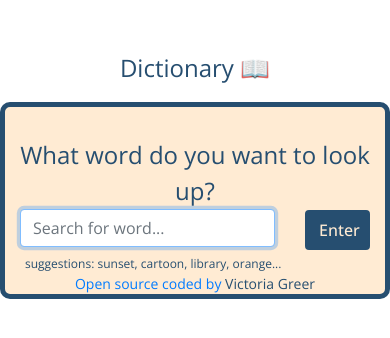
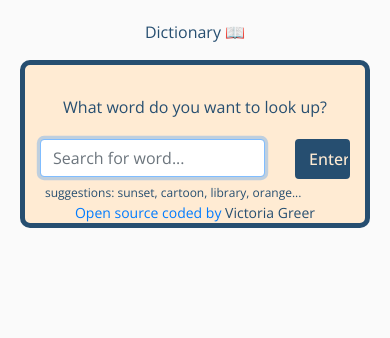
Before and after one commit to themightyvicki1/dictionary-using-react, a React (Create React App) app: page / in a window 390 px wide. Shown: the top 338 px of the page. Built offline with nearby package versions, Linux system fonts and the light colour scheme; no server answers.

Commit message:
styling updates and responsive updates

```diff
--- a/src/App.css
+++ b/src/App.css
@@ -20,4 +20,13 @@
 
 .App header {
   padding-top: 30px;
+  padding-bottom: 20px;
+  font-weight: 300;
 }
+
+@media (max-width: 700px) {
+  .App {
+    font-size: 16px;
+    margin: 20px;
+  }
+}
--- a/src/Dictionary.css
+++ b/src/Dictionary.css
@@ -47,11 +47,46 @@
   color: #264e70;
 }
 
+.Meanings .exampleDisplay {
+  opacity: 0.6;
+  font-size: 20px;
+}
+
 .Synonyms {
   padding: 0;
+  margin: 30px 0 0;
 }
 .Synonyms li {
   list-style: none;
-  padding: 0;
+  padding-right: 30px;
   margin: 0;
+  display: inline-block;
+  font-size: 18px;
 }
+
+@media (max-width: 700px) {
+  .partOfSpeech {
+    font-size: 18px;
+  }
+
+  .Synonyms li {
+    font-size: 16px;
+    padding-right: 15px;
+  }
+
+  .Meanings .exampleDisplay {
+    font-size: 14px;
+  }
+
+  .DefinitionResults .wordDisplay {
+    font-size: 22px;
+  }
+
+  .DefinitionResults {
+    padding: 10px 10px;
+  }
+
+  .holdingMeaning {
+    padding: 15px;
+  }
+}
--- a/src/index.css
+++ b/src/index.css
@@ -0,0 +1,3 @@
+body {
+  background-color: #fafafa;
+}
```
